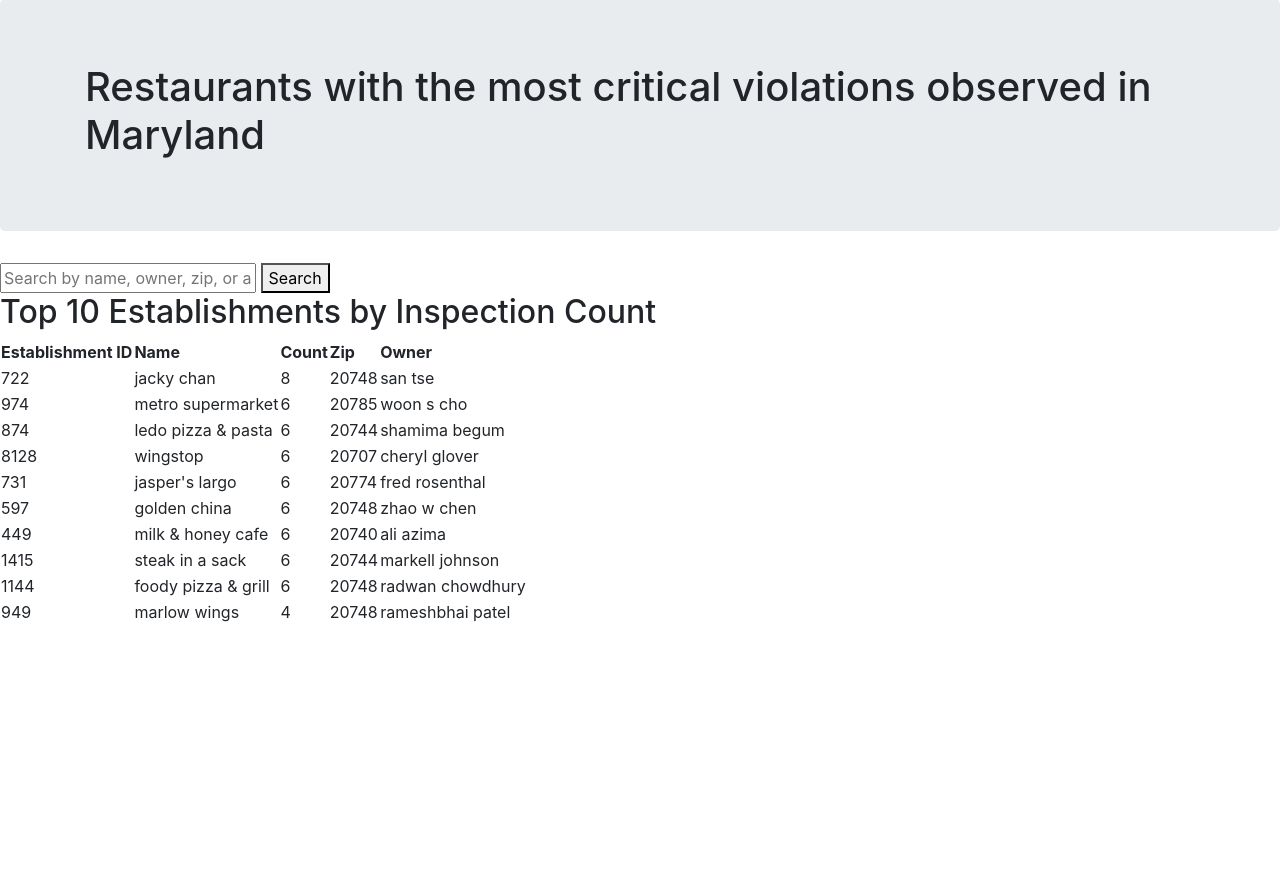
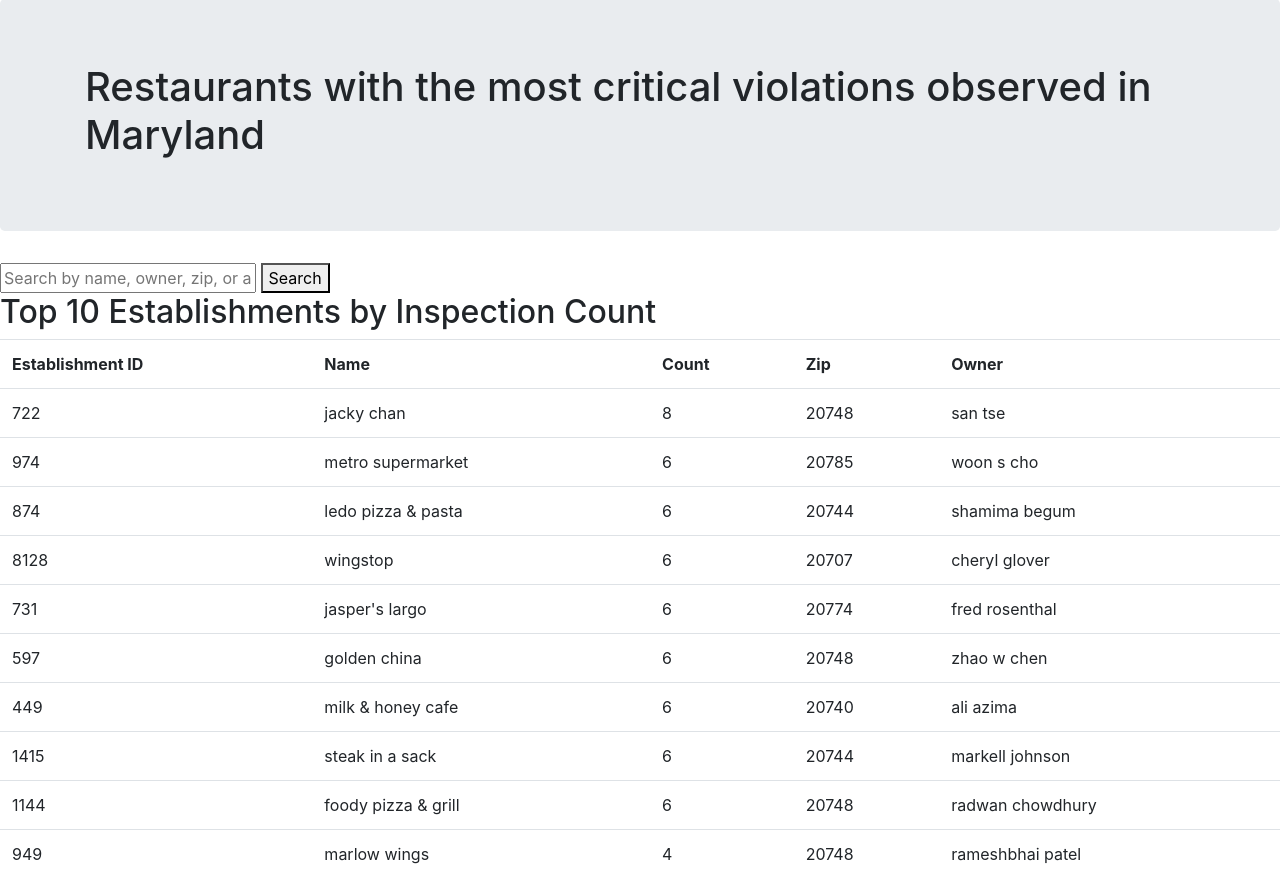
Before and after one commit to Vstavish/final-project-Vstavish, a Flask app: page / in a window 1280 px wide. Shown: the part 57-951 px from the top of the page. Before the commit the page ends 679 px from the top, so only its background shows below. Run offline with Flask 3, Linux system fonts and the light colour scheme; data comes from the database, SQL or seed files in the repository; some libraries are stand-ins or nearby versions.

Commit message:
beautify search bar and table

```diff
--- a/database.py
+++ b/database.py
@@ -21,7 +21,7 @@ CREATE TABLE inspections (
 """
 #cursor.execute(create_table_sql)
 
-# pull the data from the website. I'm using ?$order=inspection_date DESC to make the output chronological and I;m using $limit=2000 for no particular reason but that is what signifies how many rows to pull from the API
+# pull the data from the website. I'm using ?$order=inspection_date DESC to make the output chronological and I'm using $limit=2000 for no particular reason but that is what signifies how many rows to pull from the API
 url = "https://data.princegeorgescountymd.gov/resource/umjn-t2iz.json?$order=inspection_date DESC&$limit=2000"
 
 response = requests.get(url)
--- a/templates/index.html
+++ b/templates/index.html
@@ -13,7 +13,7 @@
             </div>
         </div>
         <form action="/" method="post">
-            <input type="text" name="search_query" placeholder="Search by name, owner, zip, or address">
+            <input type="text" name="search_query" placeholder="Search by name, owner, zip, or address" style="width:20%;">
             <button type="submit">Search</button>
         </form>
         {% if search_query %}
@@ -21,13 +21,14 @@
         {% endif %}
         {% if rows %}
         <h2>Top 10 Establishments by Inspection Count</h2>
-        <table>
+        <table class="table">
+
             <tr>
-                <th>Establishment ID</th>
-                <th>Name</th>
-                <th>Count</th>
-                <th>Zip</th>
-                <th>Owner</th>
+                <th class="text-wrap">Establishment ID</th>
+                <th class="text-wrap">Name</th>
+                <th class="text-wrap">Count</th>
+                <th class="text-wrap">Zip</th>
+                <th class="text-wrap">Owner</th>
             </tr>
             {% for row in rows %}
             <tr>
```
